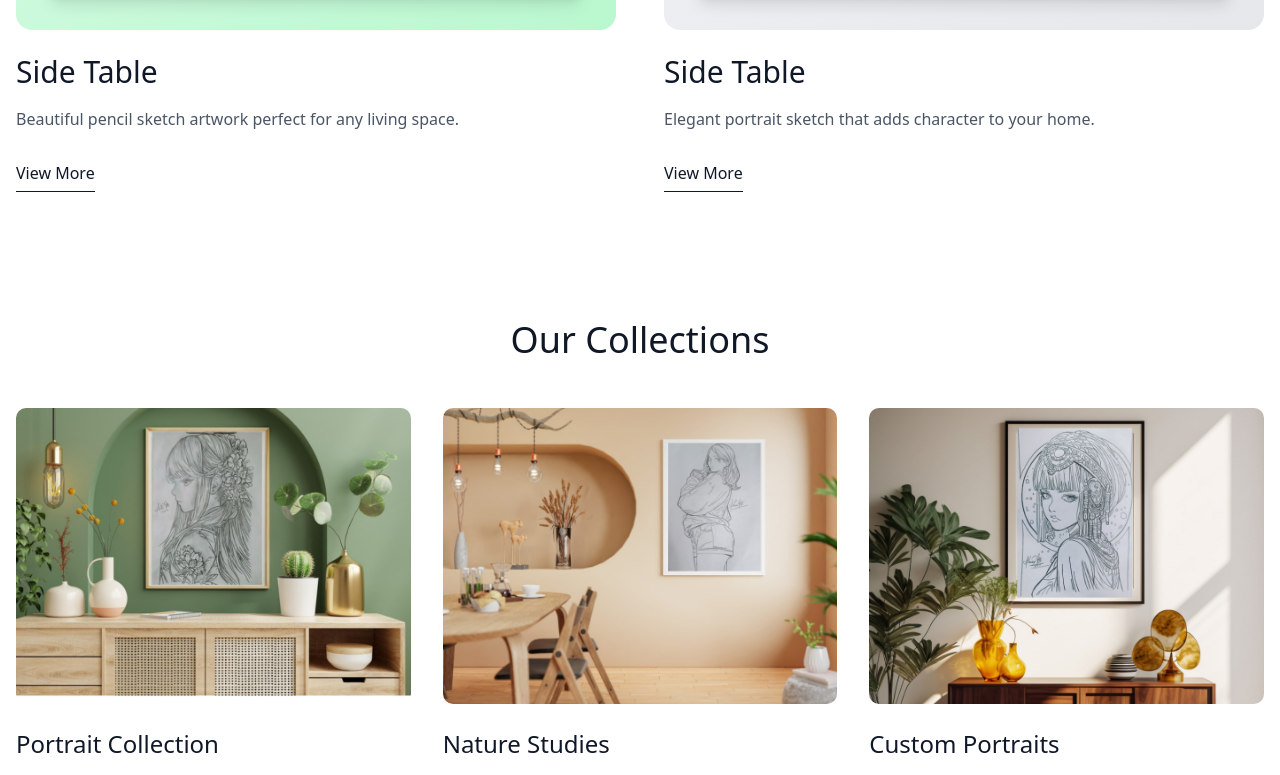
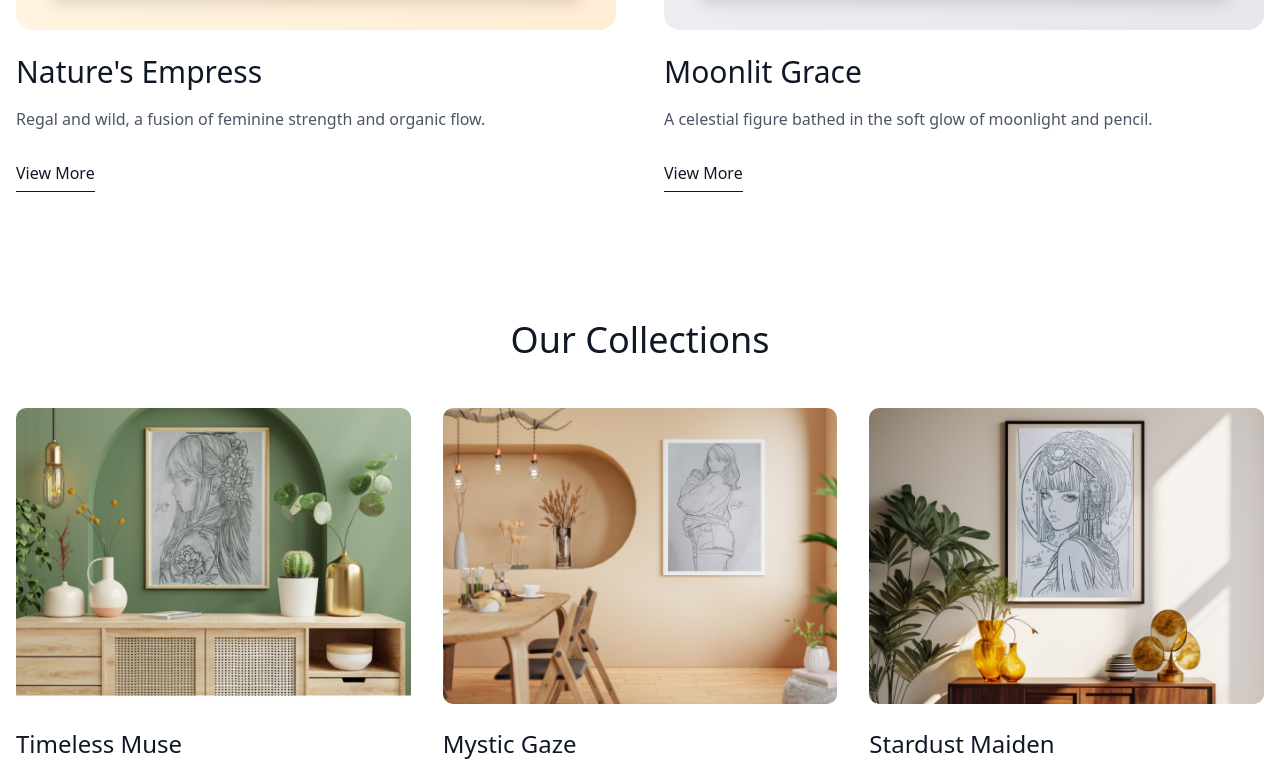
Before and after one commit to AttriKartik123/sketchbook, a Next.js app: page / in a window 1280 px wide. Shown: the part 1404-2179 px from the top of the page. Built offline with nearby package versions, Linux system fonts and the light colour scheme.

Commit message:
half-done

```diff
--- a/app/page.tsx
+++ b/app/page.tsx
@@ -9,41 +9,41 @@ import { Footer } from "../components/Footer"
 const sampleArtworks = [
   {
     id: "1",
-    title: "Side Table",
+    title: "Nature's Empress",
     image: "/Final1.png?height=400&width=600",
-    setting: "green" as const,
-    description: "Beautiful pencil sketch artwork perfect for any living space.",
+    setting: "warm" as const,
+    description: "Regal and wild, a fusion of feminine strength and organic flow.",
   },
   {
     id: "2",
-    title: "Side Table",
+    title: "Moonlit Grace",
     image: "/Final2.png?height=400&width=600",
     setting: "neutral" as const,
-    description: "Elegant portrait sketch that adds character to your home.",
+    description: "A celestial figure bathed in the soft glow of moonlight and pencil.",
   },
 ]
 
 const sampleProducts = [
   {
     id: "1",
-    title: "Portrait Collection",
+    title: "Timeless Muse ",
     image: "/mockup_1.jpeg?height=400&width=400",
     category: "Sketches",
-    price: "$45",
+    price: "₹1800",
   },
   {
     id: "2",
-    title: "Nature Studies",
+    title: "Mystic Gaze",
     image: "/Final90.png?height=400&width=400",
     category: "Drawings",
-    price: "$35",
+    price: "₹1300",
   },
   {
     id: "3",
-    title: "Custom Portraits",
+    title: "Stardust Maiden",
     image: "/mockup_2.png?height=400&width=400",
     category: "Commission",
-    price: "From $80",
+    price: "₹1500",
   },
 ]
 
--- a/components/Footer.tsx
+++ b/components/Footer.tsx
@@ -77,7 +77,7 @@ export function Footer() {
         </div>
 
         <div className="border-t border-gray-800 mt-12 pt-8 text-center text-gray-400">
-          <p>&copy; 2024 Sketchbook Studio. All rights reserved.</p>
+          <p>&copy; 2025 Sketchbook Studio. All rights reserved.</p>
         </div>
       </div>
     </footer>
```
